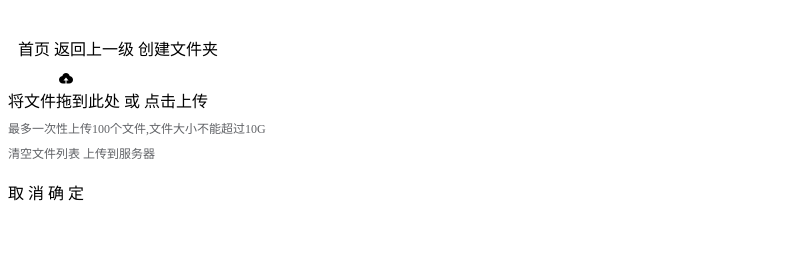
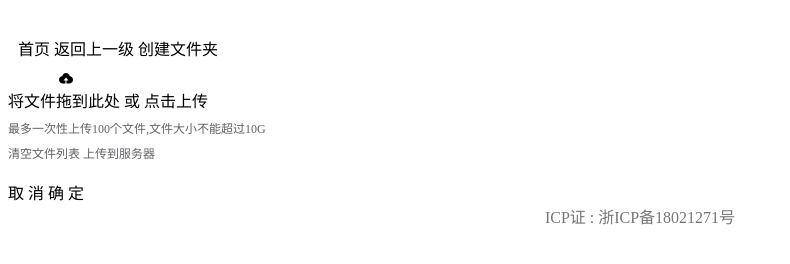
Before and after one commit to shiniaxiaomi/myfileserver, a website: page index.html in a window 1280 px wide. Shown: the whole page, without its empty margins (0-790 px from the left). Drawn offline with nearby package versions, Linux system fonts and the light colour scheme; no server answers; a small style sheet from the web is missing.

Commit message:
添加备案号

```diff
--- a/index.html
+++ b/index.html
@@ -144,6 +144,12 @@
           <el-button type="primary" @click="moveSureClick">确 定</el-button>
         </span>
       </el-dialog>
+
+      <!-- 工信部备案号 -->
+      <div style="text-align: center">
+        <a href="http://www.beian.miit.gov.cn" style="color: #767676;text-decoration: none;">ICP证 : 浙ICP备18021271号</a>
+      </div>
+
     </div>
   </body>
 </html>
```
